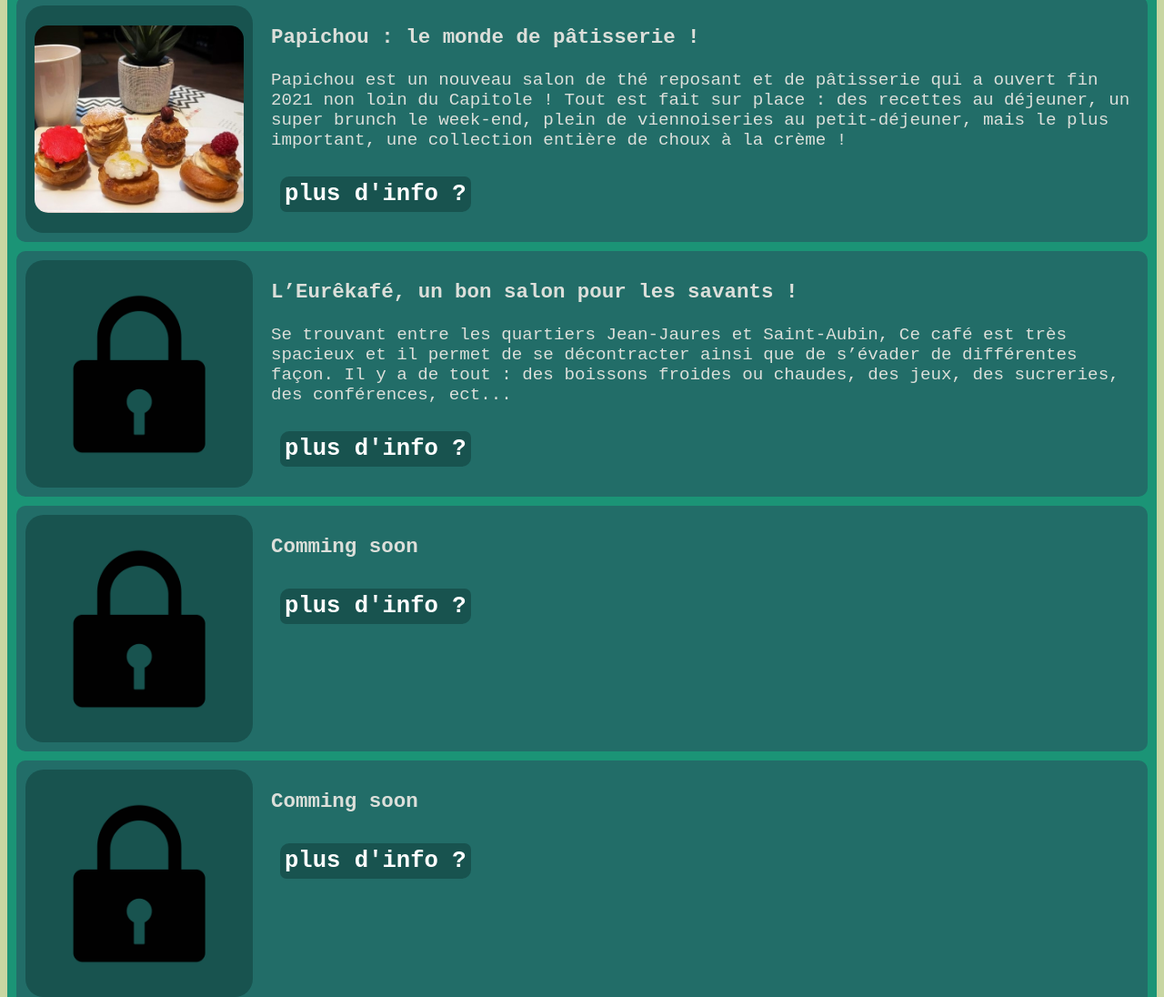
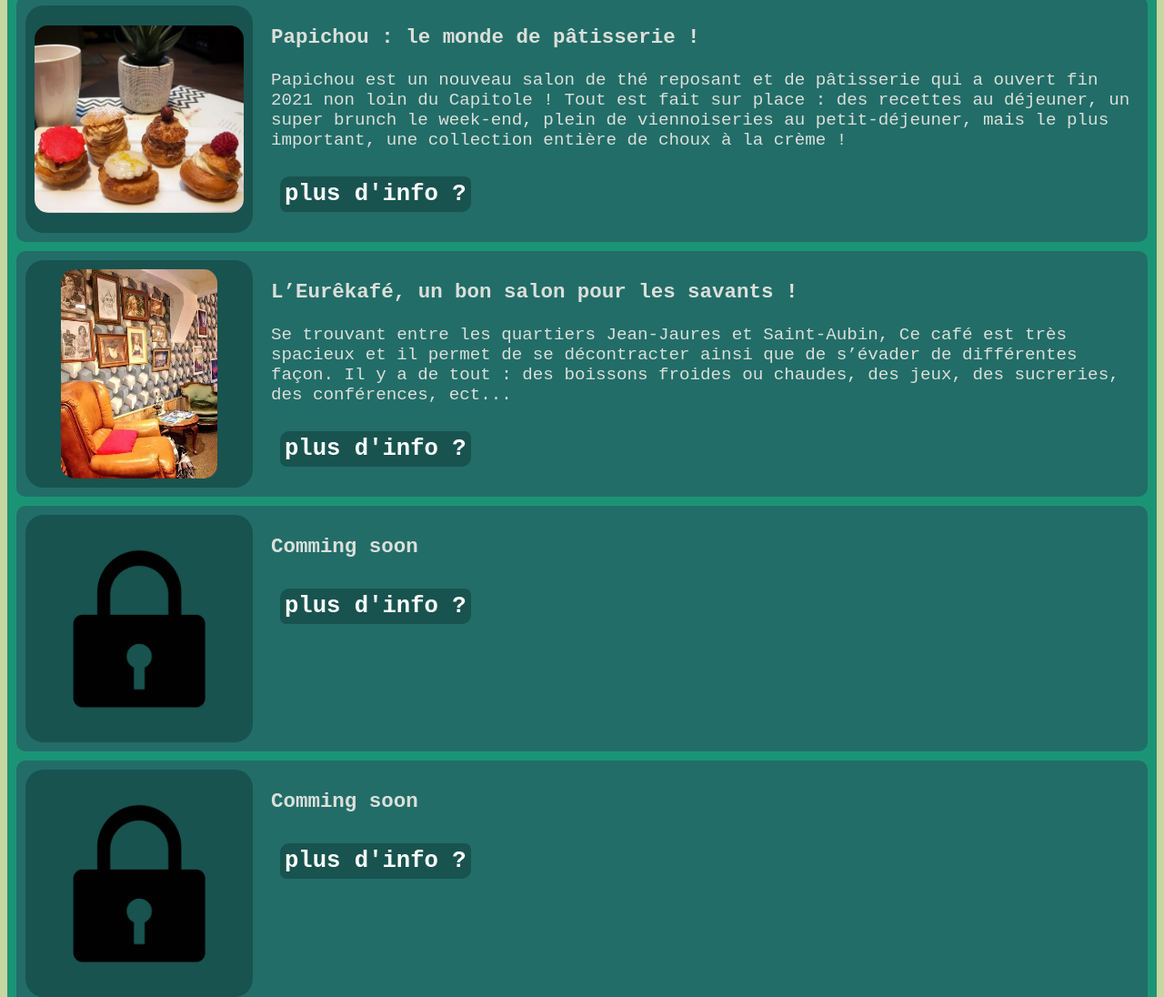
Before and after one commit to Touronlepouf/Kope_Hub_Code, a plain HTML site: page page_principale.html in a window 1280 px wide. Shown: the part 1430-2526 px from the top of the page at 91% size. Drawn offline with Linux system fonts and the light colour scheme.

Commit message:
Update page_principale.html

```diff
--- a/page_principale.html
+++ b/page_principale.html
@@ -156,7 +156,7 @@
           <!--article 5-->
           <div class="article">
             <div class="img-article">
-              <img src="images/commingSoon.png" alt="img de Eurêkafé " />
+              <img src="images/Eurecafew.png" alt="img de Eurêkafé " />
             </div>
             <!--img-article-->
             <div class="txt-article">
```
